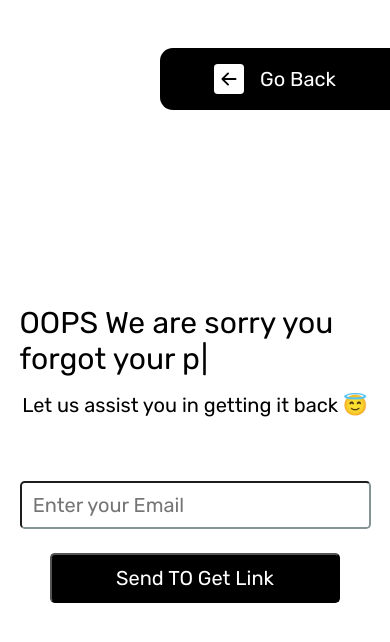
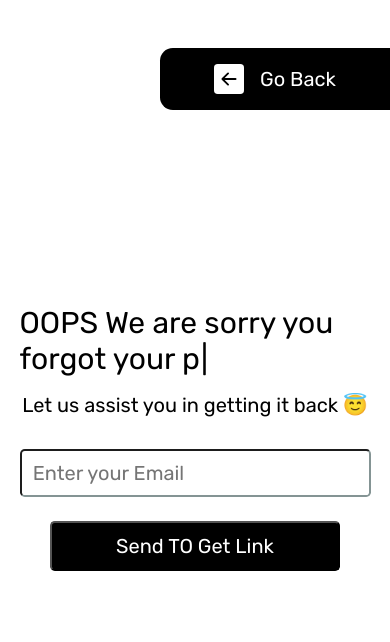
Before and after one commit to TooniOlaniyan/form-validation, a React (Create React App) app: page /forgot-password in a window 390 px wide. Shown: the top 642 px of the page. Built offline with nearby package versions, Linux system fonts and the light colour scheme.

Commit message:
forgot password mobile

```diff
--- a/src/pages/ForgotPassword.jsx
+++ b/src/pages/ForgotPassword.jsx
@@ -47,6 +47,10 @@
 
     }
    }
+   @media screen and (max-width: 420px) {
+     gap: 2rem;
+
+    }
 
 `
 
```
